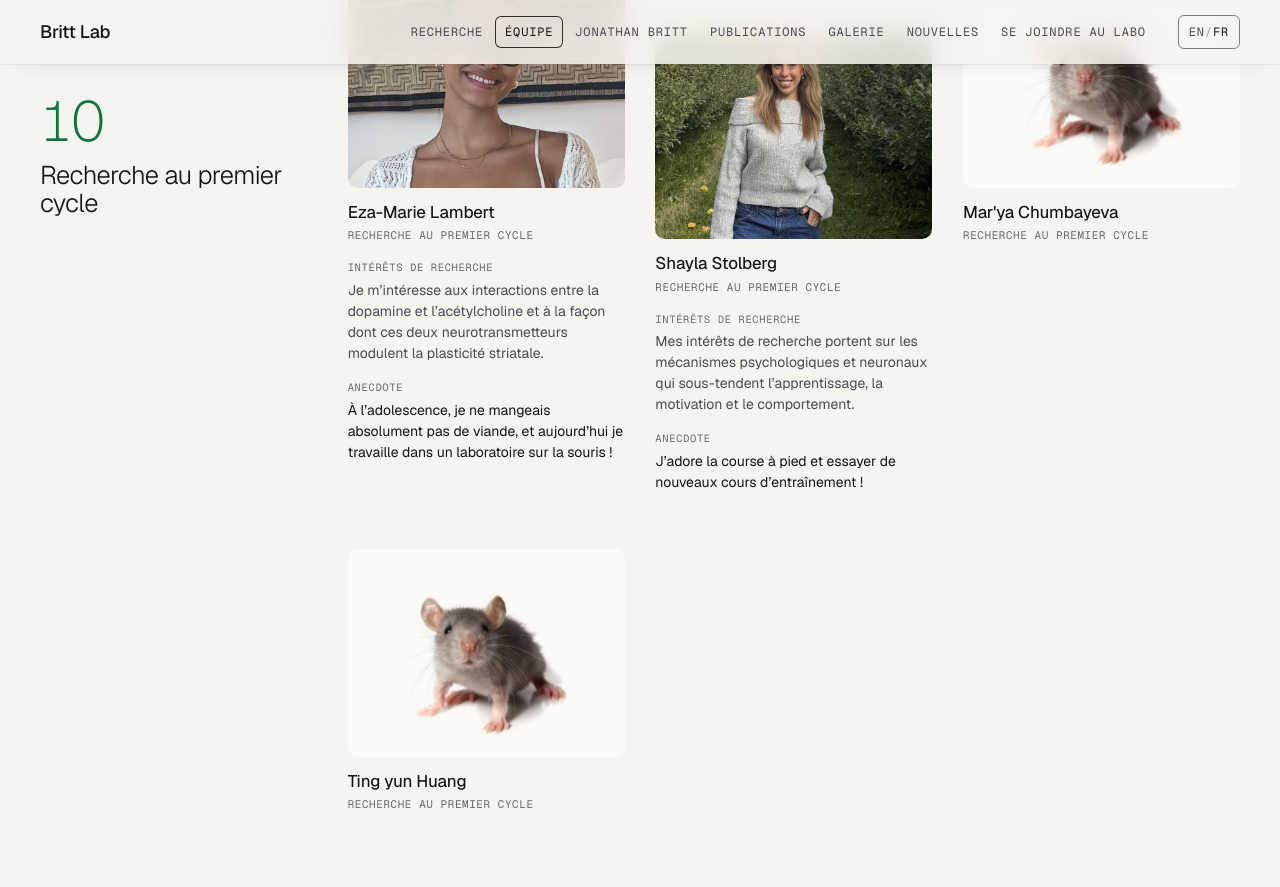
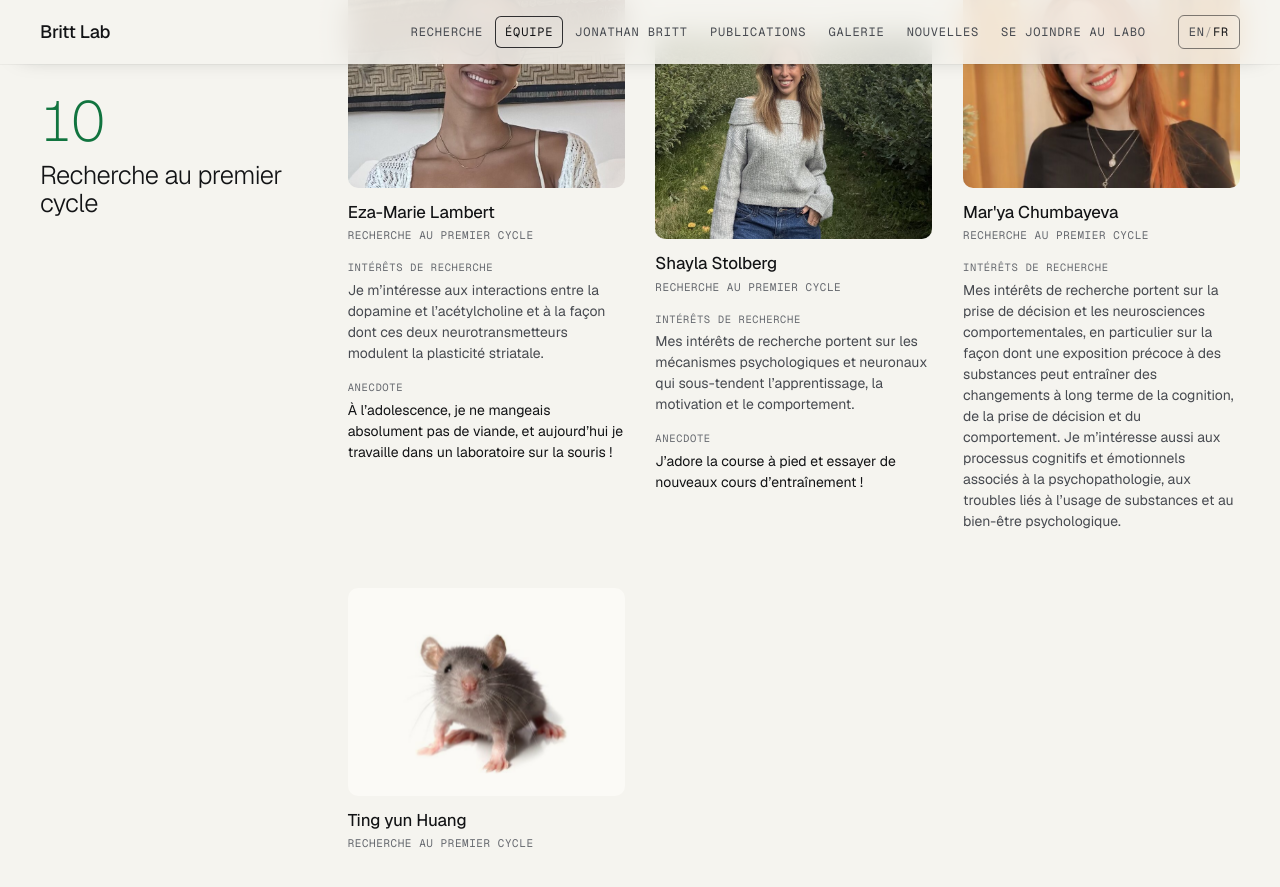
Before and after one commit to jonbritt/brittlab.github.io, a Jekyll site: the page built from fr/equipe/index.html, in a window 1280 px wide and 900 px high, scrolled down 3719 px. Shown: the top 887 px of the window. Built offline with Jekyll 4.4.1, drawn with Linux system fonts in a browser that asks for light colours; some of the changed text lies outside the part shown.

Commit message:
Add Mar'ya Chumbayeva's profile, photo and dog
Research interests (EN and FR), portrait, and her French bulldog in the pets section. Photos cropped, resized and stripped of metadata like the others.

Co-Authored-By: Claude Opus 5.5 <noreply@anthropic.com>

```diff
--- a/_data/people.yml
+++ b/_data/people.yml
@@ -292,6 +292,22 @@
   fun_fact_fr: J’adore la course à pied et essayer de nouveaux cours d’entraînement !
 
 - name: Mar'ya Chumbayeva
+  photo: marya-chumbayeva.jpg
   group: undergrad
+  interests_en: >-
+    My research interests include decision-making and behavioral
+    neuroscience, with a focus on how early substance exposure may contribute
+    to long-term changes in cognition, decision-making, and behaviour. I am
+    also interested in the cognitive and emotional processes associated with
+    psychopathology, substance use disorders, and psychological well-being.
+  interests_fr: >-
+    Mes intérêts de recherche portent sur la prise de décision et les
+    neurosciences comportementales, en particulier sur la façon dont une
+    exposition précoce à des substances peut entraîner des changements à long
+    terme de la cognition, de la prise de décision et du comportement. Je
+    m’intéresse aussi aux processus cognitifs et émotionnels associés à la
+    psychopathologie, aux troubles liés à l’usage de substances et au
+    bien-être psychologique.
+
 - name: Ting yun Huang
   group: undergrad
--- a/_data/pets.yml
+++ b/_data/pets.yml
@@ -68,6 +68,11 @@
   species_fr: Chien
   owner: Madeleine Morris
 
+- photo: marya-chumbayeva.jpg
+  species_en: Dog
+  species_fr: Chien
+  owner: Mar'ya Chumbayeva
+
 - photo: tess-hetherington.jpg
   species_en: Cat and dog
   species_fr: Chat et chien
```
Also changed, not shown: assets/img/people/marya-chumbayeva.jpg (added), assets/img/pets/marya-chumbayeva.jpg (added).
